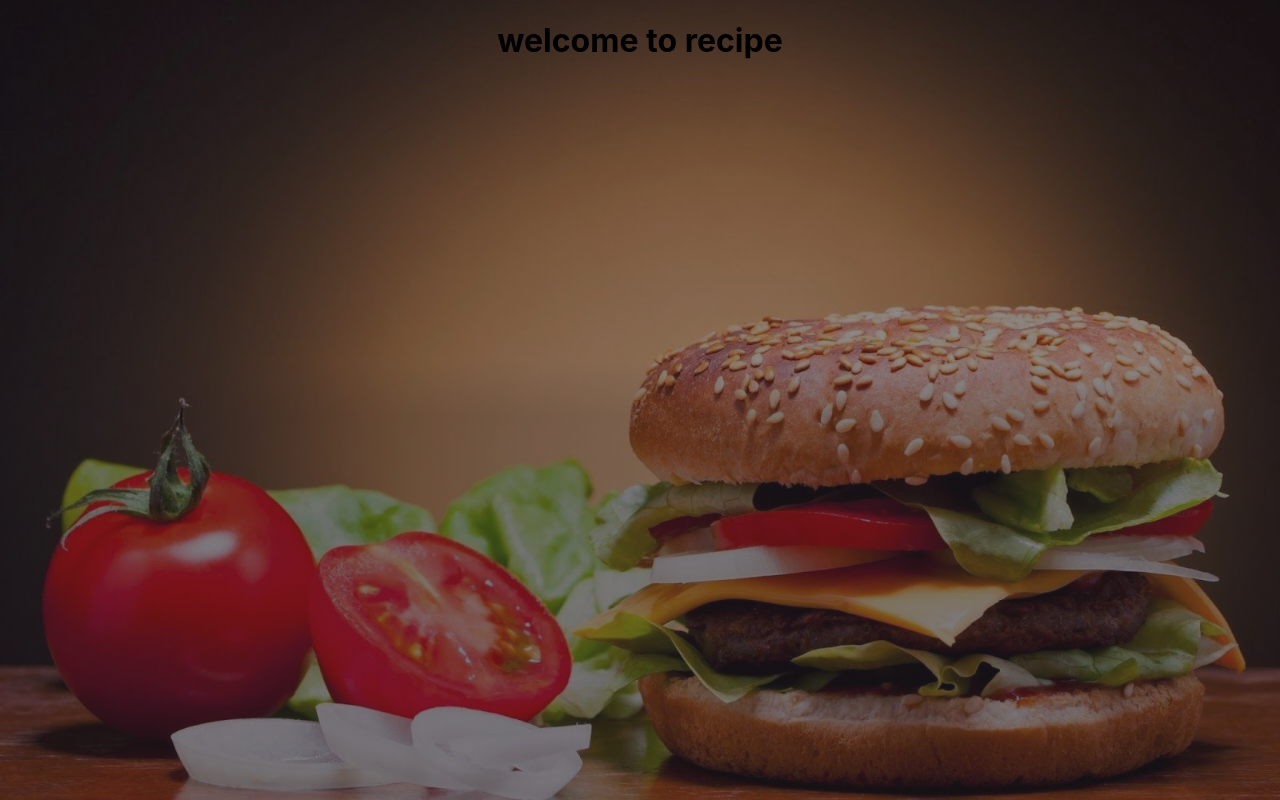
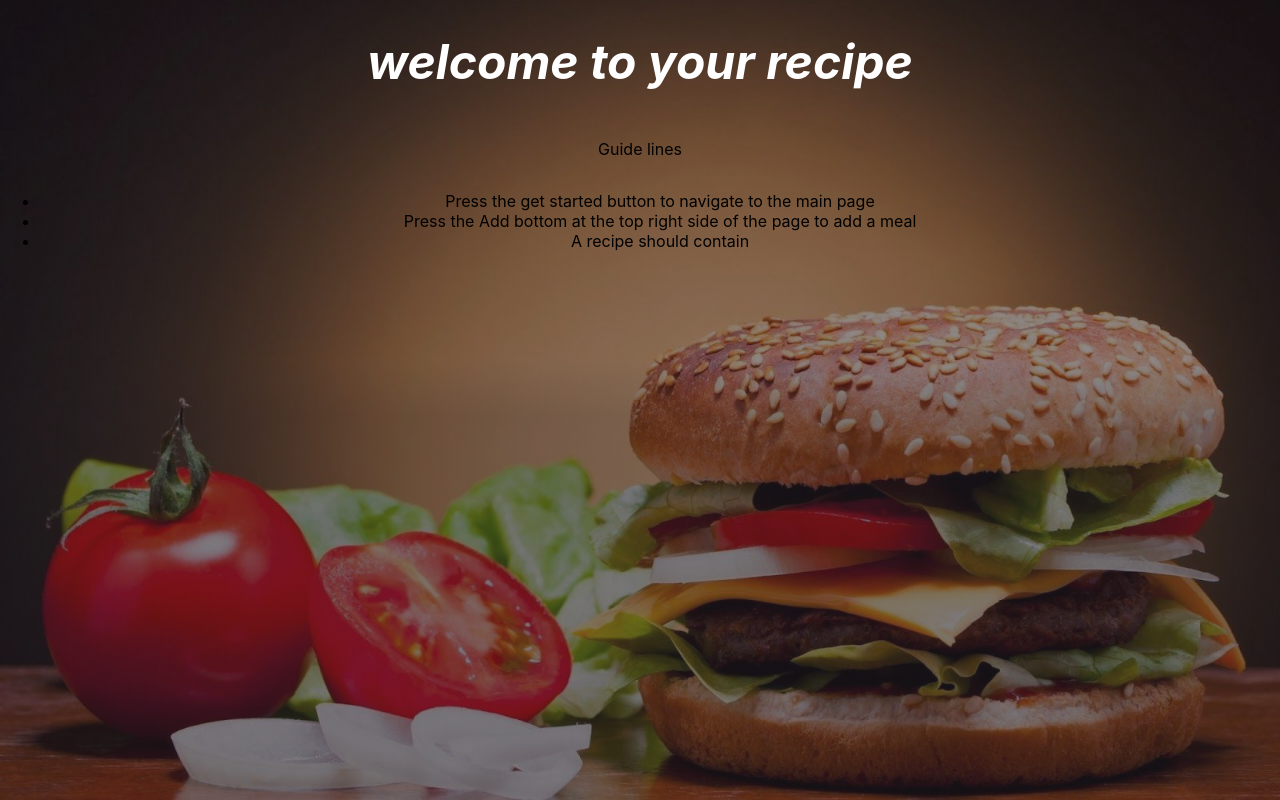
Before and after one commit to kadjialan/foodRecipe-react-page, a React (Create React App) app: page / in a window 1280 px wide. Built offline with nearby package versions, Linux system fonts and the light colour scheme.

Commit message:
adding content to the landing page

```diff
--- a/src/pages/landing/Landing.css
+++ b/src/pages/landing/Landing.css
@@ -10,4 +10,12 @@
   background-repeat: no-repeat;
   height: 100vh;
   overflow-x: hidden;
+  display: flex;
+  flex-direction: column;
 }
+
+.landing-container h1 {
+  font-size: 48px;
+  font-style: oblique;
+  color: #fff;
+}
--- a/src/pages/landing/Landing.jsx
+++ b/src/pages/landing/Landing.jsx
@@ -4,7 +4,15 @@ import './Landing.css';
 function landing() {
   return (
     <div className="landing-container">
-      <h1>welcome to recipe</h1>
+      <h1>welcome to your recipe</h1>
+      <p>Guide lines</p>
+      <ul>
+        <li>Press the get started button to navigate to the main page</li>
+        <li>
+          Press the Add bottom at the top right side of the page to add a meal
+        </li>
+        <li>A recipe should contain</li>
+      </ul>
     </div>
   );
 }
```
